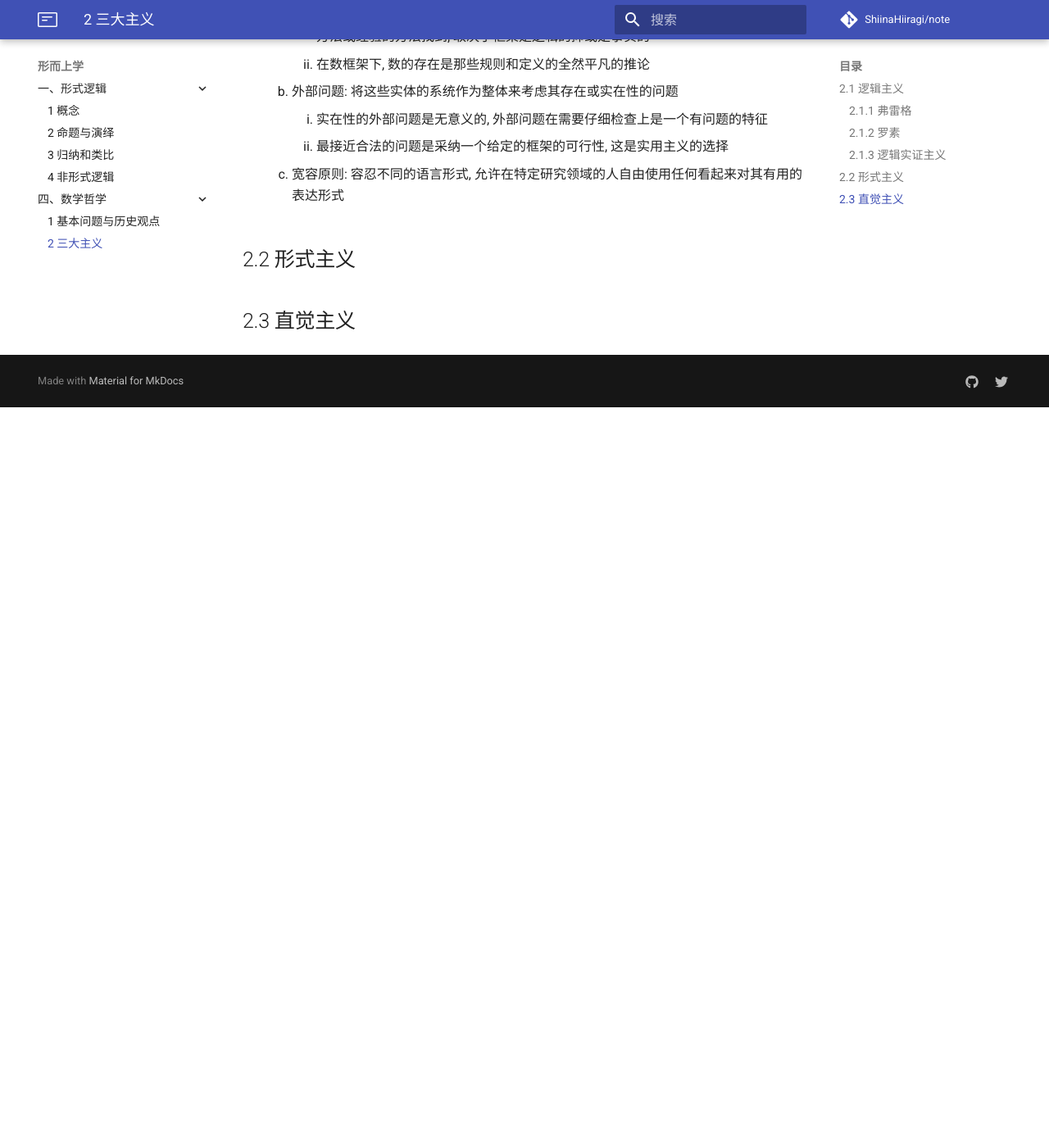
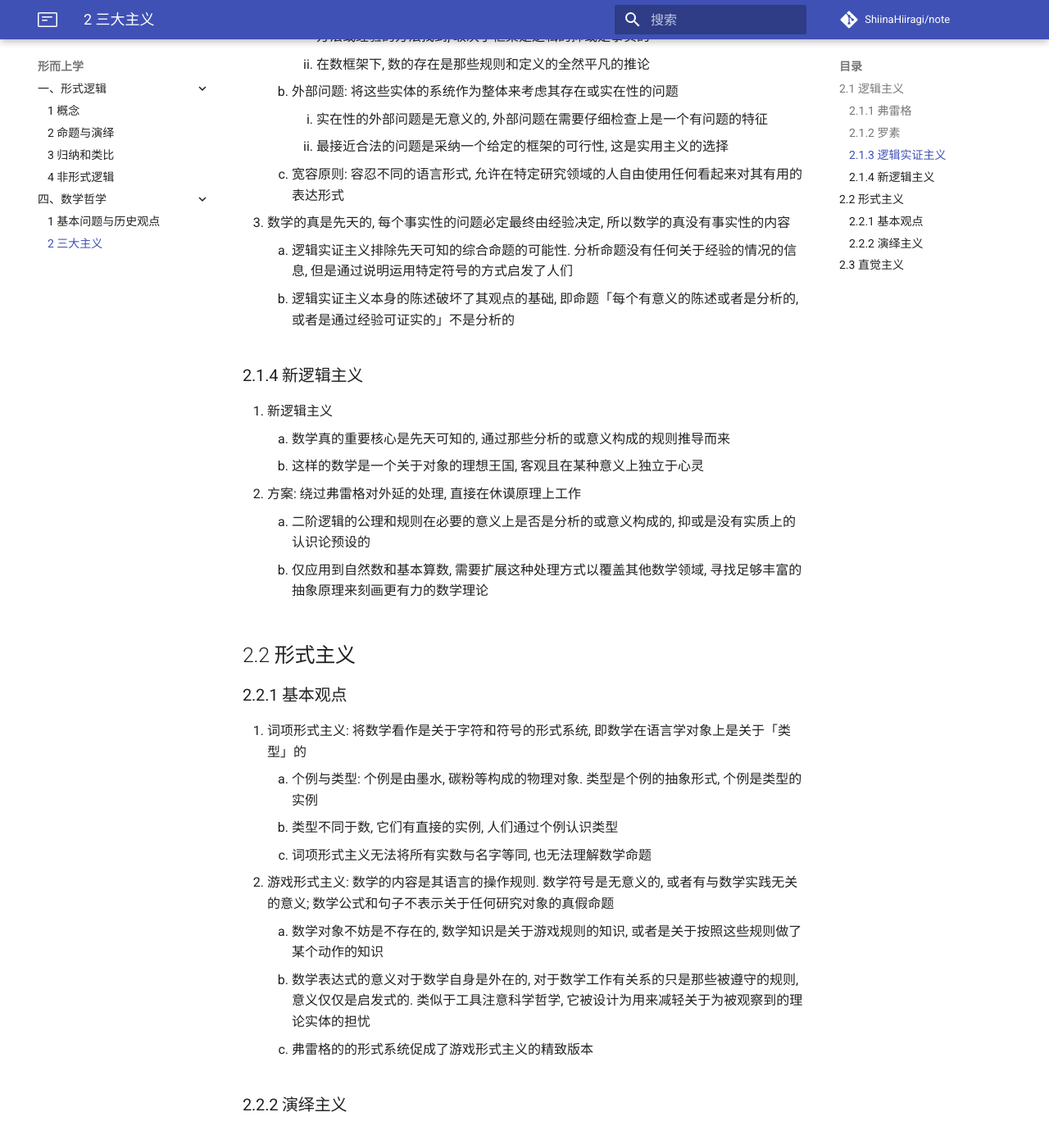
Before and after one commit to ShiinaHiiragi/note, an MkDocs documentation site: the page built from docs/meta/math/doctrine.md, in a window 1280 px wide and 1400 px high, scrolled down 2818 px. Shown: the top 1396 px of the window at 82% size. Built offline with MkDocs 1.6.1 and Material for MkDocs 9.7.7, drawn with Linux system fonts in a browser that asks for light colours; comment, search, counter and statistics services are not loaded; before the commit the page ends 3315 px from its top, so only the background shows below that.

Commit message:
add 2.2.1

```diff
--- a/docs/meta/math/doctrine.md
+++ b/docs/meta/math/doctrine.md
@@ -66,7 +66,29 @@
         1. 实在性的外部问题是无意义的, 外部问题在需要仔细检查上是一个有问题的特征
         2. 最接近合法的问题是采纳一个给定的框架的可行性, 这是实用主义的选择
     3. 宽容原则: 容忍不同的语言形式, 允许在特定研究领域的人自由使用任何看起来对其有用的表达形式
+3. 数学的真是先天的, 每个事实性的问题必定最终由经验决定, 所以数学的真没有事实性的内容
+    1. 逻辑实证主义排除先天可知的综合命题的可能性. 分析命题没有任何关于经验的情况的信息, 但是通过说明运用特定符号的方式启发了人们
+    2. 逻辑实证主义本身的陈述破坏了其观点的基础, 即命题「每个有意义的陈述或者是分析的, 或者是通过经验可证实的」不是分析的
+
+### 2.1.4 新逻辑主义
+1. 新逻辑主义
+    1. 数学真的重要核心是先天可知的, 通过那些分析的或意义构成的规则推导而来
+    2. 这样的数学是一个关于对象的理想王国, 客观且在某种意义上独立于心灵
+2. 方案: 绕过弗雷格对外延的处理, 直接在休谟原理上工作
+    1. 二阶逻辑的公理和规则在必要的意义上是否是分析的或意义构成的, 抑或是没有实质上的认识论预设的
+    2. 仅应用到自然数和基本算数, 需要扩展这种处理方式以覆盖其他数学领域, 寻找足够丰富的抽象原理来刻画更有力的数学理论
 
 ## 2.2 形式主义
+### 2.2.1 基本观点
+1. 词项形式主义: 将数学看作是关于字符和符号的形式系统, 即数学在语言学对象上是关于「类型」的
+    1. 个例与类型: 个例是由墨水, 碳粉等构成的物理对象. 类型是个例的抽象形式, 个例是类型的实例
+    2. 类型不同于数, 它们有直接的实例, 人们通过个例认识类型
+    3. 词项形式主义无法将所有实数与名字等同, 也无法理解数学命题
+2. 游戏形式主义: 数学的内容是其语言的操作规则. 数学符号是无意义的, 或者有与数学实践无关的意义; 数学公式和句子不表示关于任何研究对象的真假命题
+    1. 数学对象不妨是不存在的, 数学知识是关于游戏规则的知识, 或者是关于按照这些规则做了某个动作的知识
+    2. 数学表达式的意义对于数学自身是外在的, 对于数学工作有关系的只是那些被遵守的规则, 意义仅仅是启发式的. 类似于工具注意科学哲学, 它被设计为用来减轻关于为被观察到的理论实体的担忧
+    3. 弗雷格的的形式系统促成了游戏形式主义的精致版本
+
+### 2.2.2 演绎主义
 
 ## 2.3 直觉主义
```
Also changed, not shown: docs/index.md (+2 -2 lines).
